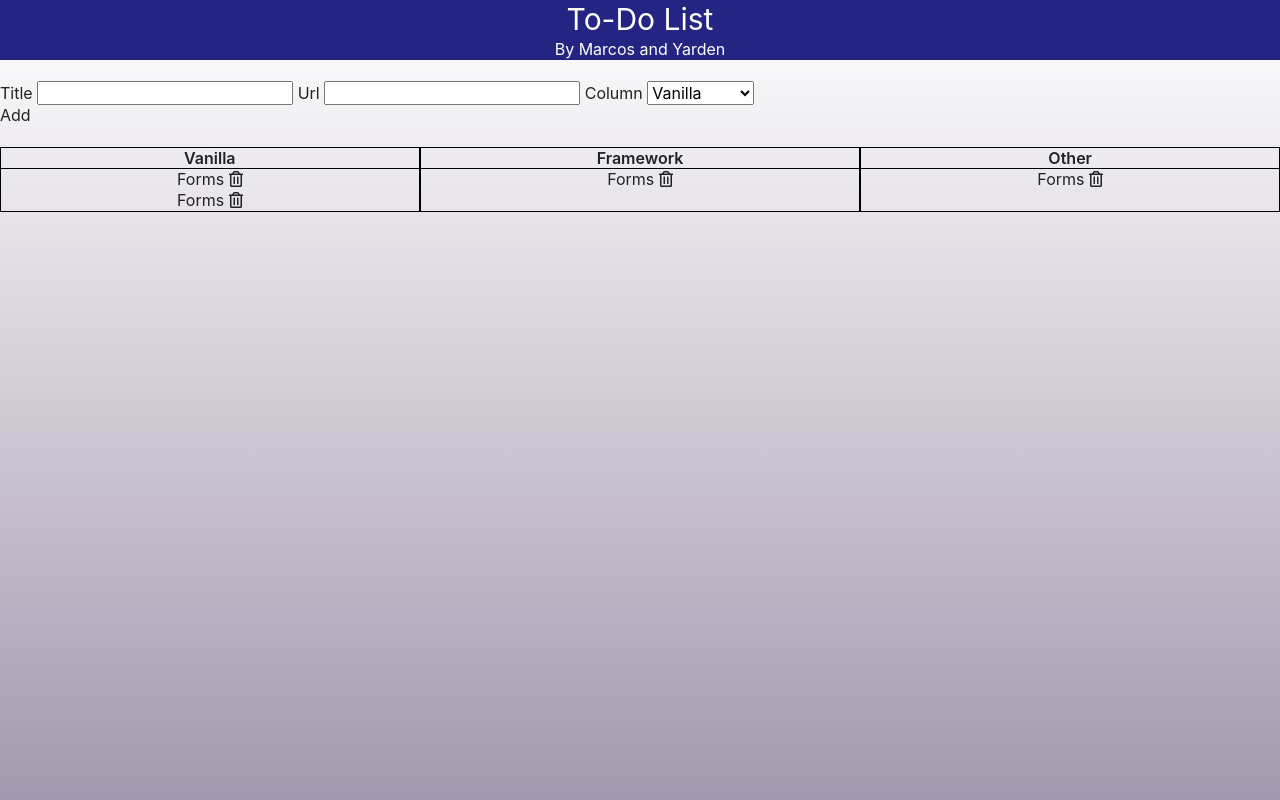
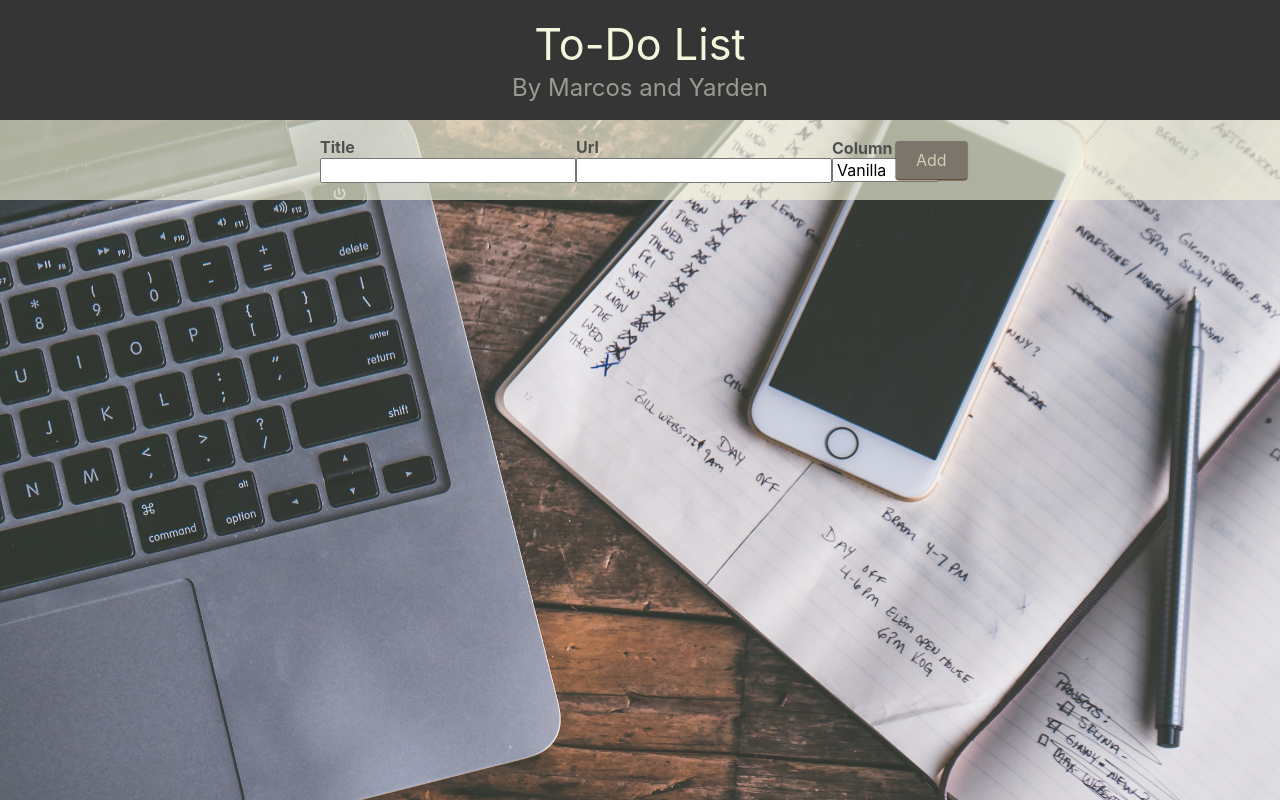
Before and after one commit to Yarden-Ankonina/To-Do-List, a plain HTML site: page index.html in a window 1280 px wide. Drawn offline with Linux system fonts and the light colour scheme.

Commit message:
changes
html and css organization change and appearance change

```diff
--- a/assets/styles/style.css
+++ b/assets/styles/style.css
@@ -9,27 +9,86 @@
      height: 100%;
  }
 body{
-    background: linear-gradient(to bottom, white,rgba(85, 61, 103, 0.534));
     height: 100%;
+    background: url(/images/jessica-lewis-fJXv46LT7Xk-unsplash.jpg) center/cover;
 }
+
+/* all */
+.center{
+    display: flex;
+    justify-content: center;
+    align-items: center;
+}
+
+
+/* header */
 .header {
     display: flex;
     flex-direction: column;
     justify-content: center;
     align-items: center;
-    background-color: #242582;
-    color: white;
+    font-size: 1.5em;
+    background-color: #353535;
+    height: 15vh;
+    color: rgb(155, 154, 146);
 }
+
 .header__title{
-    font-size: 30rem;
+    font-size: 1.8em;
+    color: beige;
 }
+/* header */
+
+/* ============================= */
+/* form */
 .form {
     display: flex;
+    width: 100vw;
     flex-direction: column;
+    justify-content: center;
+    align-items: center;
+    height: 10vh;
+    background-color: rgba(245, 245, 220, 0.644);
+
 }
+
+.form__container{
+    display: flex;
+    width: 50%;
+    justify-content: space-around;
+    align-items: center;
+    font-weight: bold;
+    color: #505050;
+}
+
+.form__options__container{
+    width: 90%;
+    justify-content: space-evenly;
+}
+.form__button__add{
+    background-color: rgb(124, 117, 107);
+    color: rgb(207, 207, 178);
+    border: none;
+    border-radius: 5%;
+    box-shadow: 0px 1px 1px 0.5px rgb(94, 74, 50);
+    padding: 10rem 20rem;
+    outline: none;
+}
+
+.form__button__add:hover{
+    color: rgb(216, 216, 192);
+    box-shadow: 0px 1px 1px 0.5px rgb(148, 117, 79);
+
+}
+/* form */
+
+/* ================ */
+/* table */
 .table {
-    display : flex;
-    justify-content: space-around;
+    background-color: rgba(65, 64, 60, 0.308);
+}
+.table__conatiner{
+
 }
 
 .table__column {
--- a/index.html
+++ b/index.html
@@ -12,28 +12,46 @@
       <title>TO-DO</title>
    </head>
    <body>
+      <!--header-->
       <div class="header">
          <div class="header__title">To-Do List</div>
          <div class="header__subtitle">By Marcos and Yarden</div>
       </div>
-      </div>
-      <br>
-      <form id="form">
-         <label for="name">Title</label>
+      <!--header-->
+
+
+      <!--form-->
+      <form id="form" class="form center">
+         <div class="form__container">
+            <div class="form__options__container center">
+               <div class="form__title__container">
+                  <label for="name"  class="form__title">Title</label>
                   <input type="text" name="name"/>
+               </div><!--form__title__container-->
+               <div class="form__url__container">
                   <label for="url">Url</label>
                   <input type="text" name="url"/>
+               </div><!--form__url__container-->
+               <div class="form__column__container">
                   <label for="options">Column</label>
                   <select name="column">
                      <option value="vanilla">Vanilla</option>
                      <option value="framework">Framework</option>
                      <option value="other">Other</option>
                   </select>
-         <br>
-         <button id="addButton" type="button">Add</button>
+               </div><!--form__column__container-->
+
+            </div><!--form__options__container-->
+
+            <button id="addButton" class="form__button__add" type="button">Add</button>
+         </div><!--fomr__container-->
       </form>
-      <br>
+      <!--form-->
+
+      <!-- table-->
+      <!-- <br>
       <div class="table">
+         <div class="table__container">
             <div class="table__column column1">
                <h1>Vanilla</h1>
                <div id="vanilla" class="table__column__items">
@@ -66,5 +84,8 @@
                </div>
             </div>
          </div>
+      </div> -->
+      <!--table -->
+
    </body>
 </html>
```
Also changed, not shown: images/jessica-lewis-fJXv46LT7Xk-unsplash.jpg (added), images/kelly-sikkema--1_RZL8BGBM-unsplash.jpg (added). Lines whose indentation alone changed are shown as unchanged.
